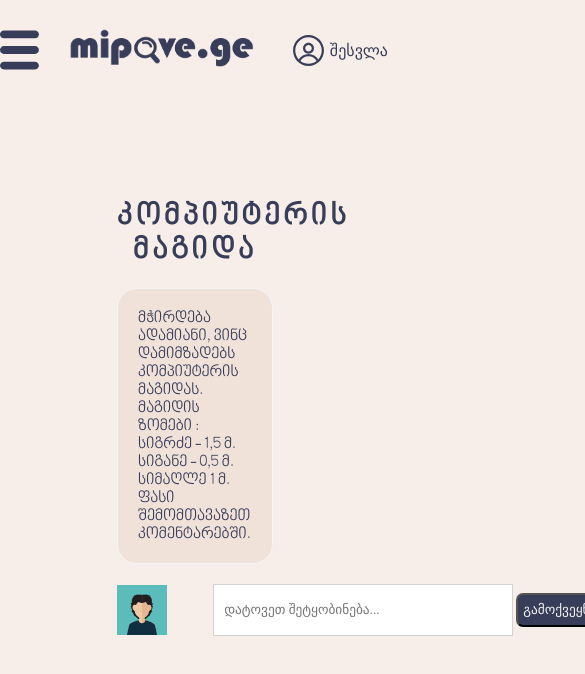
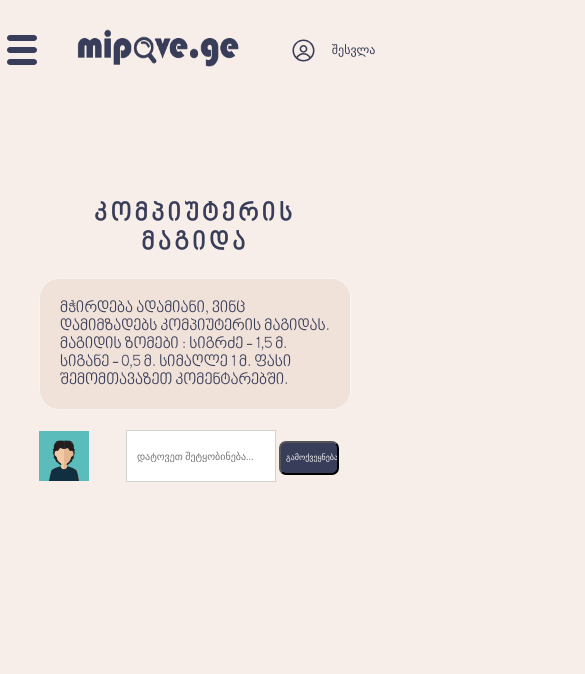
Before and after one commit to t0rn1k3/Mipove.ge, a plain HTML site: page documentPage.html in a window 390 px wide. Shown: the top 674 px of the page, 585 px wide, since content can reach past the window. Drawn offline with Linux system fonts and the light colour scheme; a web font is replaced by a local one.

Commit message:
mipove.ge

```diff
--- a/css/responsive.css
+++ b/css/responsive.css
@@ -21,8 +21,10 @@
   .documents {
       width: 80%;
   }
+  .read  {
+      width: 70%;
+  }
 }
-
 @media screen and (max-width: 930px) {
     .container {
         width: 90%;
@@ -106,6 +108,9 @@
     .documents {
         justify-content: center;
     }
+    .read  {
+        width: 80%;
+    }
 }
 
 @media screen and (max-width: 672px) {
@@ -167,11 +172,23 @@
         width: 350px;
         margin: 10px auto;
     }
+    .commentaries {
+        width: 400px;
+    }
+    .comm {
+        width: 200px;
+    }
+    .media {
+        font-size: 25px;
+    }
 }
 @media screen and (max-width: 768px) {
     .documents {
         width: 90%;
         margin: 0 auto;
+    }
+    .container .collage {
+        height: 400px;
     }
 }
 @media screen and (max-width: 432px) {
@@ -186,4 +203,38 @@
         height: 25px;
         right: 10px;
     }
+    .container .collage {
+        height: 300px;
+    }
+    .commentaries {
+        width: 300px;
+    }
+    .comm {
+        width: 150px;
+    }
+    .submit {
+        width: 60px;
+        font-size: 8px;
+    }
+    .comm::placeholder {
+        font-size: 10px;
+    }
+    #menu {
+        width: 30px;
+        height: 30px;
+    }
+    h1 {
+        width: 220px;
+        height: 100px;
+    }
+    #authorisation {
+        width: 100px;
+    }
+    #authorisation svg {
+        width: 25px;
+        height: 25px;
+    }
+    #authorisation span {
+        font-size: 12px;
+    }
 }
--- a/css/style.css
+++ b/css/style.css
@@ -103,7 +103,6 @@ body {
 h1  {
     width: 250px;
     height: 100px;
-    object-fit: cover;
 }
 h1  img {
     width: 100%;
@@ -147,7 +146,6 @@ main {
 .container .collage {
     width: 100%;
     height: 600px;
-    object-fit: cover;
 }
 .container .collage img {
     width: 100%;
--- a/documentPage.html
+++ b/documentPage.html
@@ -71,7 +71,7 @@
         </header>
         <main>
         <div class="read">
-            <h2 class="gancx">კომპიუტერის მაგიდა</h2>
+            <h2 class="gancx media">კომპიუტერის მაგიდა</h2>
             <p>მჭირდება ადამიანი, ვინც დამიმზადებს კომპიუტერის მაგიდას. მაგიდის ზომები : სიგრძე - 1,5 მ. სიგანე - 0,5 მ. სიმაღლე 1 მ. ფასი შემომთავაზეთ კომენტარებში.</p>
             <div class="commentaries">
                 <svg class="avatar1" version="1.1" id="Layer_1" xmlns="http://www.w3.org/2000/svg" xmlns:xlink="http://www.w3.org/1999/xlink" x="0px" y="0px"
```
